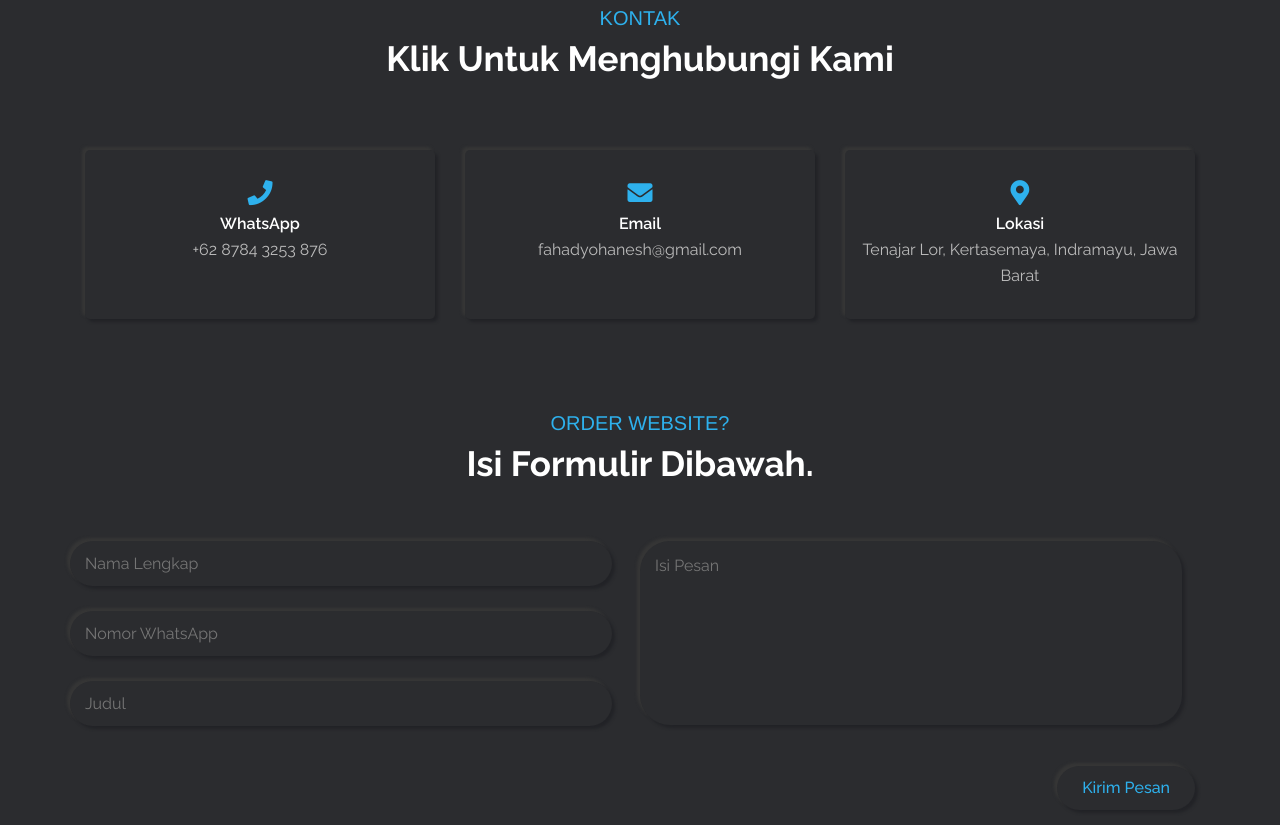
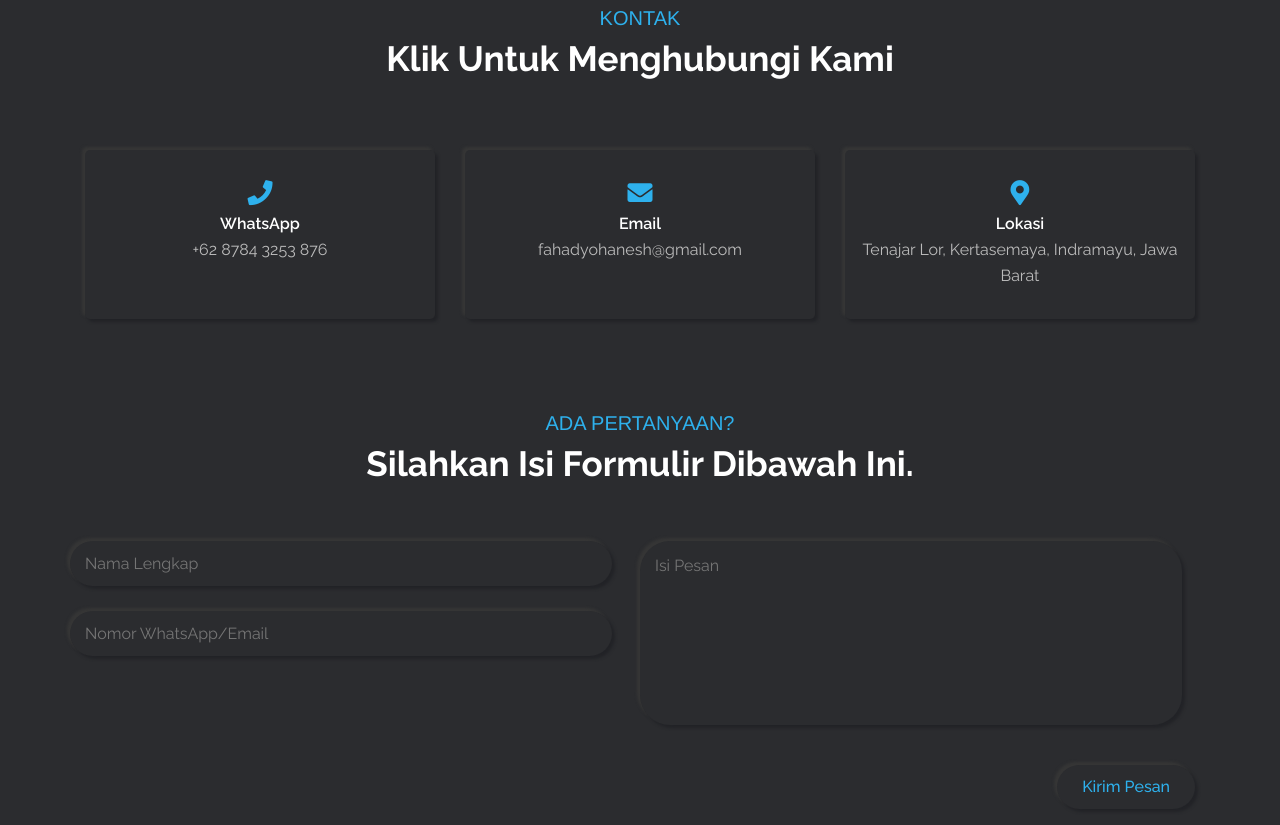
Before and after one commit to yushafahad17/yushafahad17.github.io, a plain HTML site: page index.html in a window 1280 px wide. Shown: the part 2470-3295 px from the top of the page. Drawn offline with nearby package versions, Linux system fonts and the light colour scheme.

Commit message:
index.html

```diff
--- a/index.html
+++ b/index.html
@@ -439,12 +439,12 @@
 
         <div class="row">
           <div class="contact-form">
-            <form action="https://formspree.io/f/mqkjkada" method="post">
+            <form action="https://formspree.io/f/xwkdbepp" method="post">
               <div class="container">
         <div class="row">
           <div class="section-title">
-            <div class="data-heading">Order Website?</div>
-            <h2>Isi Formulir Dibawah.</h2>
+            <div class="data-heading">Ada Pertanyaan?</div>
+            <h2>Silahkan Isi Formulir Dibawah Ini.</h2>
           </div>
         </div>
       </div>
@@ -454,10 +454,7 @@
                     <input class="input-control" type="text" name="Nama" id="name" placeholder="Nama Lengkap" required>
                   </div>
                   <div class="input-group outer-shadow hover-in-shadow">
-                    <input class="input-control" type="number" name="WhatsApp" id="sender" placeholder="Nomor WhatsApp" required>
-                  </div>
-                  <div class="input-group outer-shadow hover-in-shadow">
-                    <input class="input-control" type="text" name="Judul" id="subject" placeholder="Judul" required>
+                    <input class="input-control" type="number" name="WhatsApp" id="sender" placeholder="Nomor WhatsApp/Email" required>
                   </div>
                 </div>
                 <div class="w-50">
```
